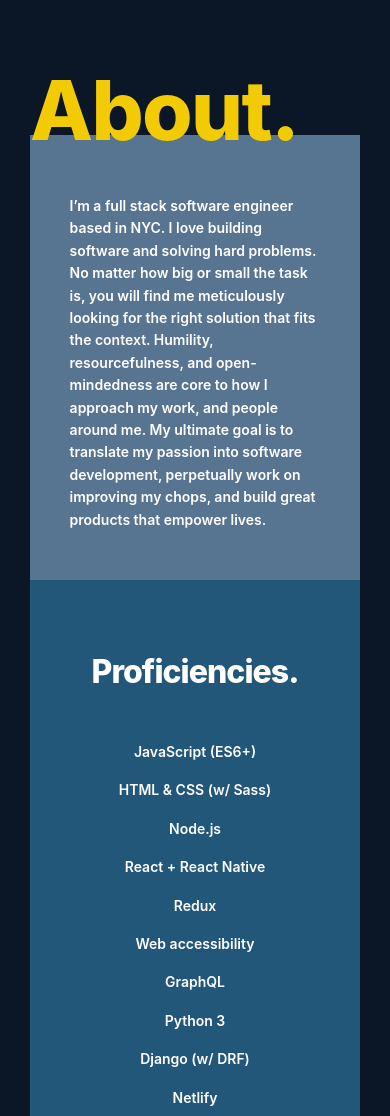
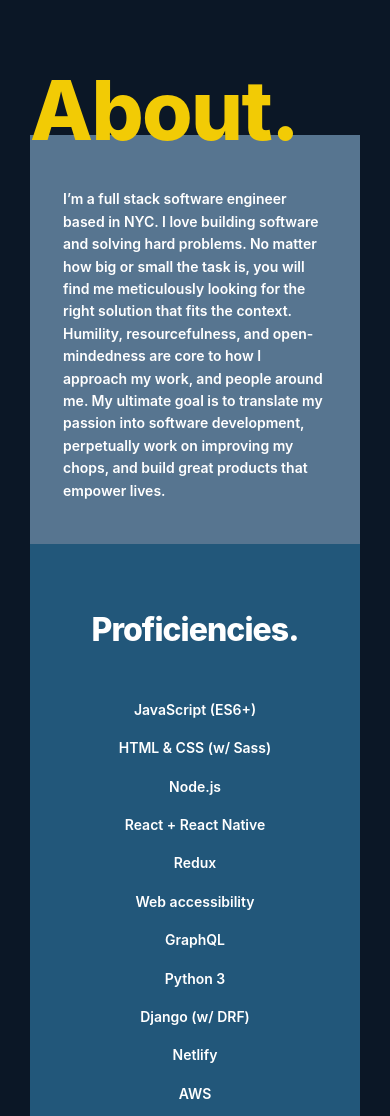
Before and after one commit to reicolee/website, a Gatsby site: page /landing in a window 390 px wide. Shown: the part 740-1856 px from the top of the page. Built offline with nearby package versions, Linux system fonts and the light colour scheme; Gatsby itself is replaced by a stand-in of ours; a web font is replaced by a local one.

```diff
--- a/src/pages/landing/style.scss
+++ b/src/pages/landing/style.scss
@@ -464,7 +464,7 @@
   font-size: 16px;
   line-height: 160%;
   @include media("<=phone") {
-    padding: 12%;
+    padding: 10%;
     font-size: 14px;
   }
 
```
